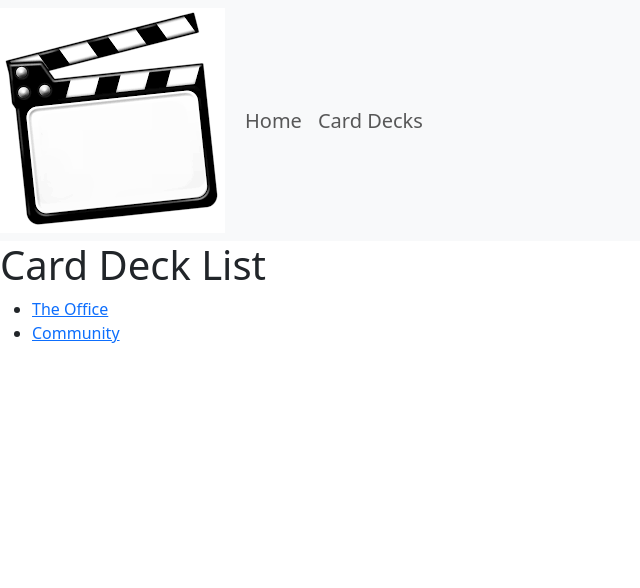
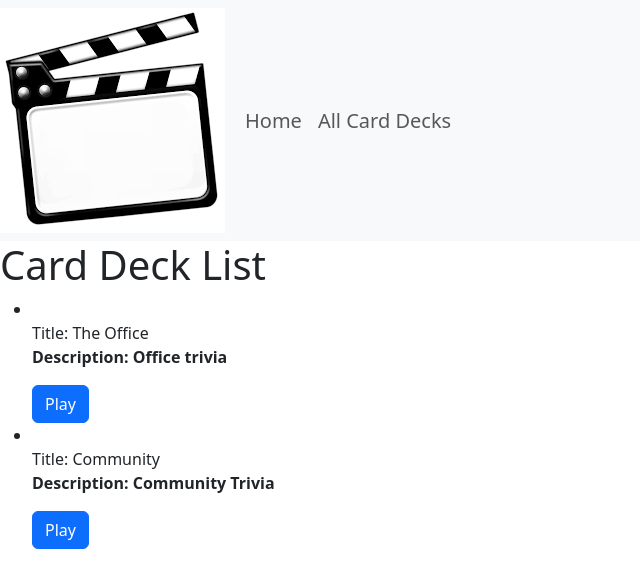
Before and after one commit to abruce747/cs3300_trivia, a Django app: page /carddecks/ in a window 1280 px wide. Shown: the top 588 px of the page, without its empty margins (0-640 px from the left). Run offline with Django 4.2, Linux system fonts and the light colour scheme; data comes from the database, SQL or seed files in the repository; some libraries are stand-ins or nearby versions.

Commit message:
Fixed issue: active carddecks not appearing on homepage. Need to fix description/author fields not appearing.

```diff
--- a/trivia_app/templates/trivia_app/base_template.html
+++ b/trivia_app/templates/trivia_app/base_template.html
@@ -22,7 +22,7 @@
                 <div class="collapse navbar-collapse" id="navbarNavAltMarkup">
                     <div class="navbar-nav">
                         <a class="nav-link" href="{% url 'index' %}">Home</a>
-                        <a class="nav-link" href="{% url 'carddecks' %}">Card Decks</a>
+                        <a class="nav-link" href="{% url 'carddecks' %}">All Card Decks</a>
                     </div>
                 </div>
             </div>
--- a/trivia_app/templates/trivia_app/carddeck_list.html
+++ b/trivia_app/templates/trivia_app/carddeck_list.html
@@ -6,7 +6,14 @@
     <ul>
         {% for carddeck in carddeck_list %}
         <li>
-            <a href="{{ carddeck.get_absolute_url }}">{{carddeck.title }}</a>
+            <!--<a href="{{ carddeck.get_absolute_url }}">{{carddeck.title }}</a>  -->
+            <li class="list-group-item">Title: {{carddeck.title}}
+                <p><strong>Description: {{ carddeck.description }}</p>
+                <a class="btn btn-primary" href="{{ carddeck.get_absolute_url }}" role="button">Play</a>
+                </strong>
+            </li>
+
+
         </li>
         {% endfor %}
     </ul>
--- a/trivia_app/templates/trivia_app/index.html
+++ b/trivia_app/templates/trivia_app/index.html
@@ -4,7 +4,7 @@
     {% block content %}
         <h1>All Active Card Decks</h1>
         <ul class="list-group">
-            {% if carddeck_list%}
+            {% if carddeck_list %}
 
                 {% for i in carddeck_list %}
                     <li class="list-group-item">Title: {{i.title}}
--- a/trivia_app/views.py
+++ b/trivia_app/views.py
@@ -24,10 +24,8 @@ def index(request):
 
 def index(request):
    #Need to fix the is_active issue.
-   #user_active_carddecks = User.objects.select_related('carddeck').all().filter(carddeck__is_active='True')
-   carddecks = User.objects.select_related('carddeck').all()
-   #print("active portfolio query set", user_active_carddecks)
-   return render( request, 'trivia_app/index.html', {'carddecks':carddecks})
+   active_carddecks = CardDeck.objects.all().filter(is_active='True')
+   return render( request, 'trivia_app/index.html', {'carddeck_list':active_carddecks})
 
 
 class UserListView(generic.ListView):
```
